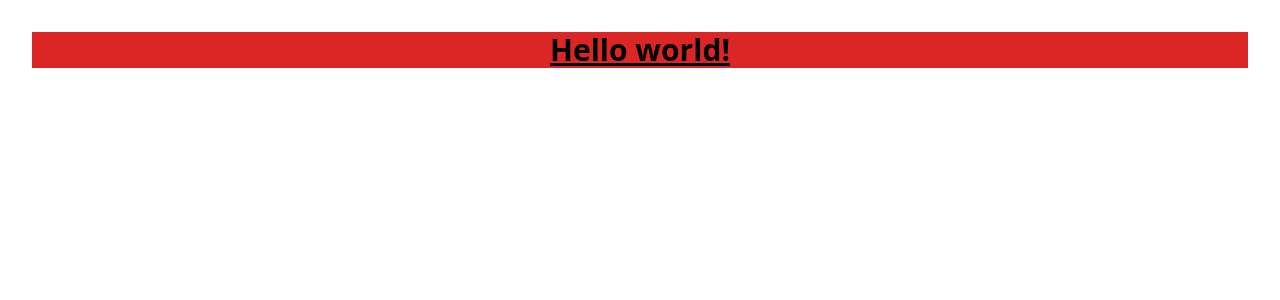
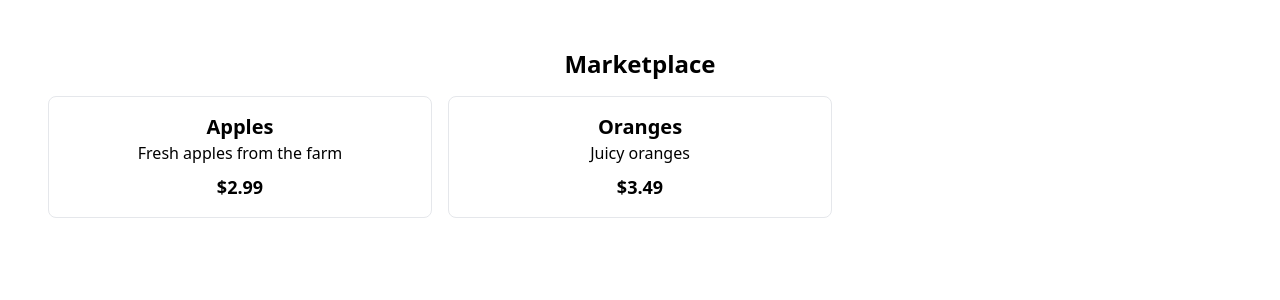
Before and after one commit to Kadunapikin/agri-connect, a React (Vite) app in the folder frontend/: page / in a window 1280 px wide. Shown: the top 300 px of the page. Built offline with nearby package versions, Linux system fonts and the light colour scheme.

Commit message:
create Marketplace.jsx in page dir and update App.jsx

```diff
--- a/frontend/src/App.jsx
+++ b/frontend/src/App.jsx
@@ -1,13 +1,11 @@
 import './App.css'
+import Marketplace from './pages/Marketplace'
 
 function App() {
 
   return (
-    <div>
-      <h1 className="text-3xl bg-red-600 font-bold underline">
-        Hello world!
-      </h1>
-
+    <div className='App'>
+      <Marketplace />
     </div>
   )
 }
--- /dev/null
+++ b/frontend/src/pages/Marketplace.jsx
@@ -0,0 +1,26 @@
+import React, { useState } from 'react';
+import ProductCard from '../components/ProductCard';
+
+// Sample product data
+const sampleProducts = [
+  { id: 1, name: 'Apples', description: 'Fresh apples from the farm', price: 2.99 },
+  { id: 2, name: 'Oranges', description: 'Juicy oranges', price: 3.49 },
+  // Add more products as needed
+];
+
+const Marketplace = () => {
+  const [products] = useState(sampleProducts);
+
+  return (
+    <div className="p-4">
+      <h1 className="text-2xl font-bold mb-4">Marketplace</h1>
+      <div className="grid grid-cols-3 gap-4">
+        {products.map(product => (
+          <ProductCard key={product.id} product={product} />
+        ))}
+      </div>
+    </div>
+  );
+};
+
+export default Marketplace;
```
